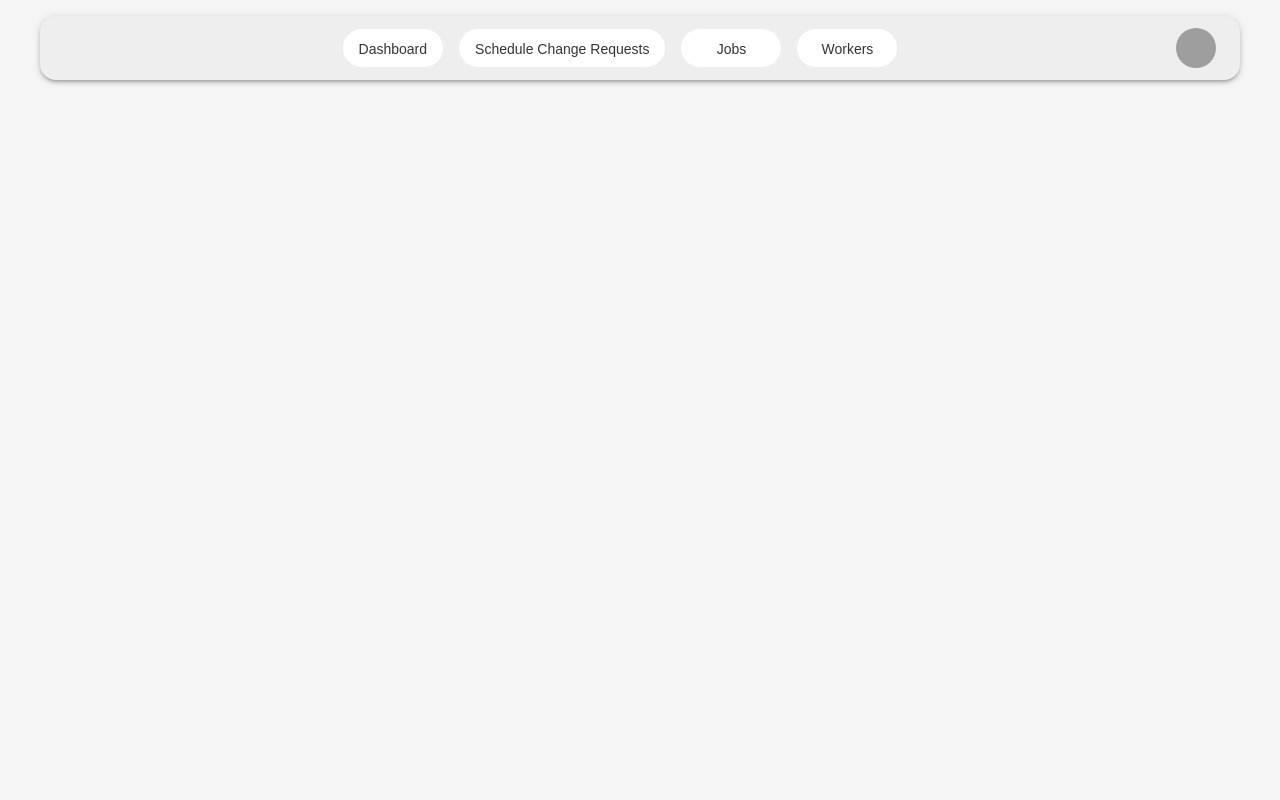
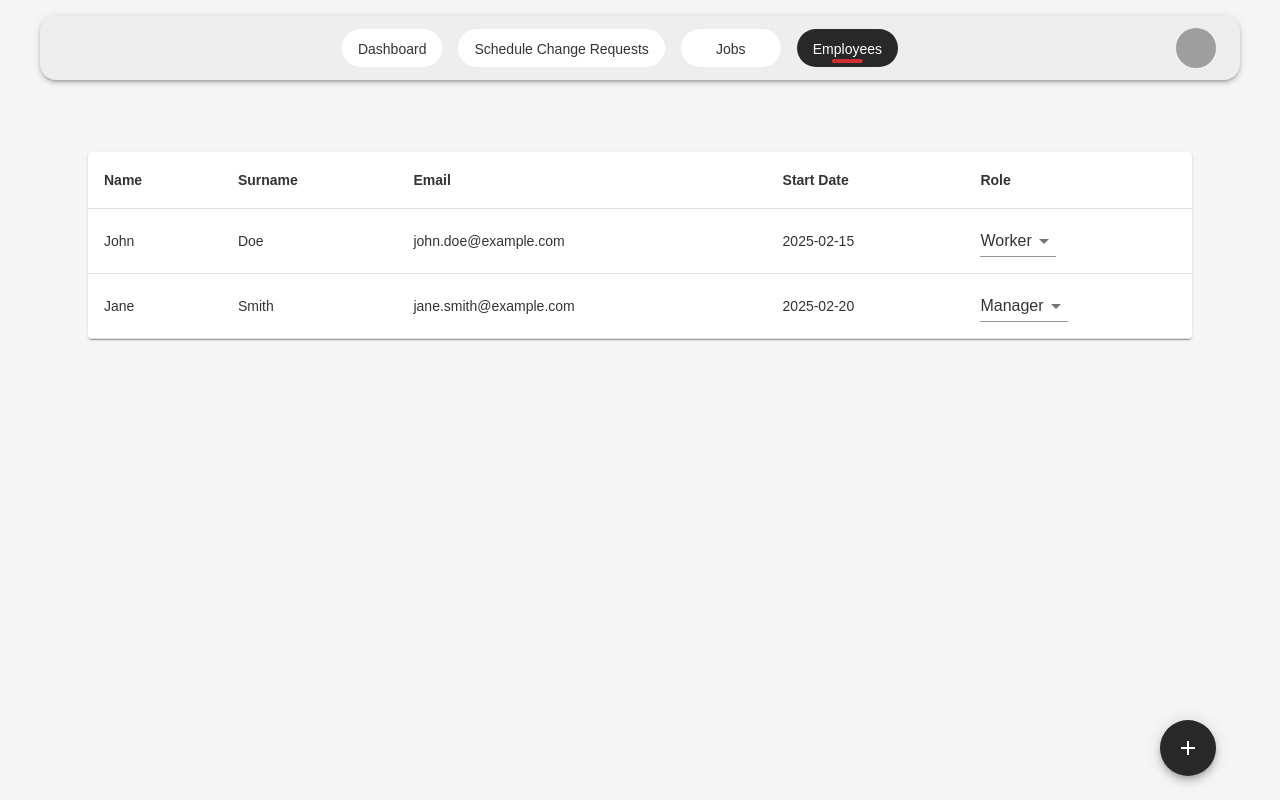
Before and after one commit to Nika1337/ScheduleManagementSystem.Front, a React (Vite) app: page /employees in a window 1280 px wide. Built offline with nearby package versions, Linux system fonts and the light colour scheme; grey boxes are pictures that could not be loaded.

Commit message:
added page for employees

```diff
--- a/src/App.jsx
+++ b/src/App.jsx
@@ -5,7 +5,7 @@ import theme from "./hooks/theme.js";
 import Dashboard from "./pages/Dashboard.jsx";
 import ScheduleChangeRequests from "./pages/ScheduleChangeRequests.jsx";
 import Jobs from "./pages/Jobs.jsx";
-import Workers from "./pages/Workers.jsx";
+import Employees from "./pages/Employees.jsx";
 
 function App() {
     return (
@@ -21,7 +21,7 @@ function App() {
                         <Route path="/" element={<Dashboard />} />
                         <Route path="/schedule-change-requests" element={<ScheduleChangeRequests />} />
                         <Route path="/jobs" element={<Jobs />} />
-                        <Route path="/workers" element={<Workers />} />
+                        <Route path="/employees" element={<Employees />} />
                     </Routes>
                 </Container>
             </Router>
--- /dev/null
+++ b/src/components/AddEmployeeModal.jsx
@@ -0,0 +1,83 @@
+import { useState, useEffect } from "react";
+import { Dialog, DialogTitle, DialogContent, DialogActions, Button, TextField, MenuItem, Select } from "@mui/material";
+
+const AddEmployeeModal = ({ open, onClose, onSave, roles }) => {
+    const [name, setName] = useState("");
+    const [surname, setSurname] = useState("");
+    const [email, setEmail] = useState("");
+    const [role, setRole] = useState("");
+
+    useEffect(() => {
+        if (open) {
+            setName("");
+            setSurname("");
+            setEmail("");
+            setRole(""); // Reset role selection
+        }
+    }, [open]);
+
+    const handleSave = () => {
+        if (!name.trim() || !surname.trim() || !email.trim() || !role) return;
+
+        const newEmployee = { name: name.trim(), surname: surname.trim(), email: email.trim(), role };
+        onSave(newEmployee);
+        onClose();
+    };
+
+    return (
+        <Dialog open={open} onClose={onClose} fullWidth maxWidth="sm">
+            <DialogTitle>Add New Employee</DialogTitle>
+            <DialogContent>
+                <TextField
+                    label="Name"
+                    fullWidth
+                    margin="dense"
+                    variant="outlined"
+                    value={name}
+                    onChange={(e) => setName(e.target.value)}
+                />
+                <TextField
+                    label="Surname"
+                    fullWidth
+                    margin="dense"
+                    variant="outlined"
+                    value={surname}
+                    onChange={(e) => setSurname(e.target.value)}
+                />
+                <TextField
+                    label="Email"
+                    type="email"
+                    fullWidth
+                    margin="dense"
+                    variant="outlined"
+                    value={email}
+                    onChange={(e) => setEmail(e.target.value)}
+                />
+                <Select
+                    fullWidth
+                    value={role}
+                    onChange={(e) => setRole(e.target.value)}
+                    displayEmpty
+                    variant="outlined"
+                    margin="dense"
+                    sx={{ marginTop: 2 }}
+                >
+                    <MenuItem value="" disabled>Select Role</MenuItem>
+                    {roles.map((role) => (
+                        <MenuItem key={role} value={role}>
+                            {role}
+                        </MenuItem>
+                    ))}
+                </Select>
+            </DialogContent>
+            <DialogActions>
+                <Button onClick={onClose} color="secondary">Cancel</Button>
+                <Button onClick={handleSave} color="primary" variant="contained" disabled={!name.trim() || !surname.trim() || !email.trim() || !role}>
+                    Add Employee
+                </Button>
+            </DialogActions>
+        </Dialog>
+    );
+};
+
+export default AddEmployeeModal;
--- /dev/null
+++ b/src/components/EmployeesList.jsx
@@ -0,0 +1,52 @@
+import { Table, TableBody, TableCell, TableContainer, TableHead, TableRow, Paper, MenuItem, Select } from "@mui/material";
+
+const EmployeesList = ({ employees, onRoleChange }) => {
+    return (
+        <TableContainer component={Paper}>
+            <Table>
+                <TableHead>
+                    <TableRow>
+                        <TableCell sx={{ fontWeight: "bold" }}>Name</TableCell>
+                        <TableCell sx={{ fontWeight: "bold" }}>Surname</TableCell>
+                        <TableCell sx={{ fontWeight: "bold" }}>Email</TableCell>
+                        <TableCell sx={{ fontWeight: "bold" }}>Start Date</TableCell>
+                        <TableCell sx={{ fontWeight: "bold" }}>Role</TableCell>
+                    </TableRow>
+                </TableHead>
+                <TableBody>
+                    {employees.length > 0 ? (
+                        employees.map((employee) => (
+                            <TableRow key={employee.id}>
+                                <TableCell>{employee.name}</TableCell>
+                                <TableCell>{employee.surname}</TableCell>
+                                <TableCell>{employee.email}</TableCell>
+                                <TableCell>{employee.startDate}</TableCell>
+                                <TableCell>
+                                    <Select
+                                        value={employee.role}
+                                        onChange={(e) => onRoleChange(employee.id, e.target.value)}
+                                        variant="standard"
+                                    >
+                                        {["Worker", "Manager", "Admin"].map((role) => (
+                                            <MenuItem key={role} value={role}>
+                                                {role}
+                                            </MenuItem>
+                                        ))}
+                                    </Select>
+                                </TableCell>
+                            </TableRow>
+                        ))
+                    ) : (
+                        <TableRow>
+                            <TableCell colSpan={5} align="center">
+                                No employees found.
+                            </TableCell>
+                        </TableRow>
+                    )}
+                </TableBody>
+            </Table>
+        </TableContainer>
+    );
+};
+
+export default EmployeesList;
--- a/src/components/NavBar.jsx
+++ b/src/components/NavBar.jsx
@@ -16,7 +16,7 @@ const pages = [
     { name: "Dashboard", path: "/" },
     { name: "Schedule Change Requests", path: "/schedule-change-requests" },
     { name: "Jobs", path: "/jobs" },
-    { name: "Workers", path: "/workers" },
+    { name: "Employees", path: "/employees" },
 ];
 
 function NavBar() {
--- /dev/null
+++ b/src/pages/Employees.jsx
@@ -0,0 +1,58 @@
+import { useState } from "react";
+import { Box, Fab, Container } from "@mui/material";
+import AddIcon from "@mui/icons-material/Add";
+import AddEmployeeModal from "../components/AddEmployeeModal";
+import EmployeesList from "../components/EmployeesList";
+
+// Mock roles (these would be fetched from the server)
+const mockRoles = ["Worker", "Manager", "Admin"];
+
+// Mock Employees Data
+const mockEmployees = [
+    { id: 1, name: "John", surname: "Doe", email: "john.doe@example.com", startDate: "2025-02-15", role: "Worker" },
+    { id: 2, name: "Jane", surname: "Smith", email: "jane.smith@example.com", startDate: "2025-02-20", role: "Manager" },
+];
+
+const Employees = () => {
+    const [employees, setEmployees] = useState(mockEmployees);
+    const [isModalOpen, setModalOpen] = useState(false);
+
+    const handleAddEmployee = (newEmployee) => {
+        setEmployees([...employees, { ...newEmployee, id: employees.length + 1 }]); // Mock ID
+    };
+
+    const handleRoleChange = (id, newRole) => {
+        setEmployees((prevEmployees) =>
+            prevEmployees.map((emp) => (emp.id === id ? { ...emp, role: newRole } : emp))
+        );
+    };
+
+    return (
+        <Container disableGutters maxWidth="lg" sx={{ paddingBottom: "80px", position: "relative" }}>
+            <Box sx={{ padding: 3 }}>
+                {/* Employees List Component */}
+                <EmployeesList employees={employees} onRoleChange={handleRoleChange} />
+            </Box>
+
+            {/* Floating FAB for Adding Employee */}
+            <Fab
+                color="primary"
+                aria-label="add"
+                onClick={() => setModalOpen(true)}
+                sx={{
+                    position: "fixed",
+                    bottom: 24,
+                    right: { xs: 24, lg: "calc(50% - 600px + 24px)" },
+                    zIndex: 1000,
+                }}
+            >
+                <AddIcon />
+            </Fab>
+
+            {/* Add Employee Modal */}
+            <AddEmployeeModal open={isModalOpen} onClose={() => setModalOpen(false)} onSave={handleAddEmployee} roles={mockRoles} />
+        </Container>
+    );
+};
+
+export default Employees;
--- a/src/pages/Workers.jsx
+++ /dev/null
@@ -1,5 +0,0 @@
-const Workers = () => {
-    return <h1>Workers</h1>;
-};
-
-export default Workers;
```
